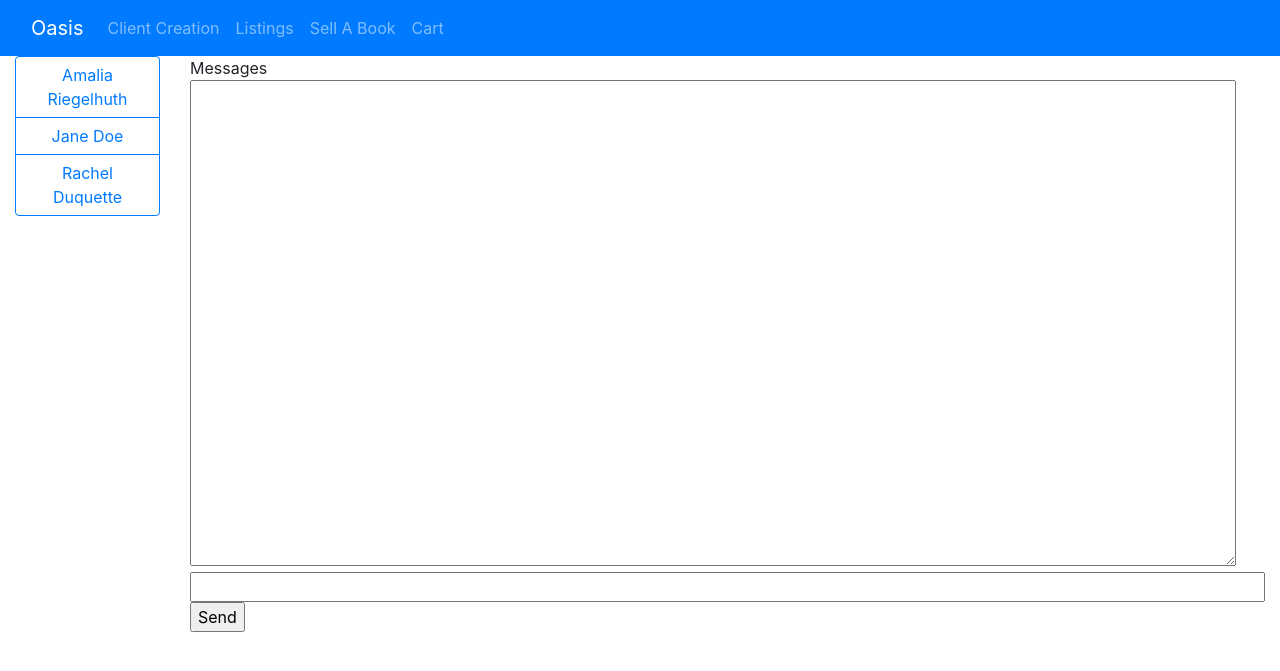
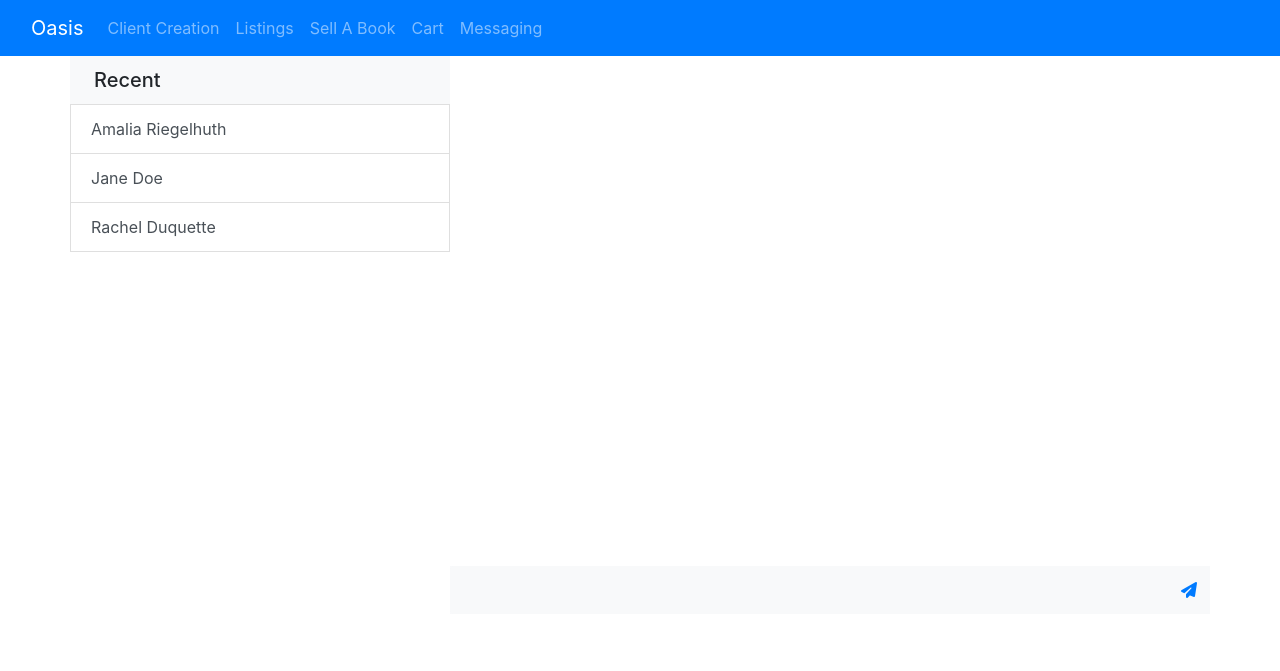
Before and after one commit to ADelCastillo1798/Oasis-Copy, a Django app: page /pages/messaging in a window 1280 px wide. Shown: the top 671 px of the page. Run offline with Django 3.2, Linux system fonts and the light colour scheme; a user stored in the database is signed in; data comes from the database, SQL or seed files in the repository; both versions use the stored data as it was after the commit; some libraries are stand-ins or nearby versions.

Commit message:
added basic formatting to messaging page

```diff
--- a/oasis/oasis/settings.py
+++ b/oasis/oasis/settings.py
@@ -11,6 +11,7 @@ https://docs.djangoproject.com/en/3.1/ref/settings/
 """
 
 from pathlib import Path
+import os
 
 # Build paths inside the project like this: BASE_DIR / 'subdir'.
 BASE_DIR = Path(__file__).resolve().parent.parent
@@ -125,6 +126,10 @@ USE_TZ = True
 
 # Static files (CSS, JavaScript, Images)
 # https://docs.djangoproject.com/en/3.1/howto/static-files/
+# define global static
+STATICFILES_DIRS = (
+    os.path.join(BASE_DIR, 'static'),
+)
 
 STATIC_URL = '/static/'
 
--- /dev/null
+++ b/oasis/pages/static/messaging.css
@@ -0,0 +1,28 @@
+#chat-log, #message-box {
+    height: 510px;
+    overflow-y: scroll;
+}
+/* @import url('https://fonts.googleapis.com/css2?family=Roboto:wght@500&display=swap'); */
+
+/* MESSAGING DIV */
+/* body {
+    font-family: 'Roboto', sans-serif;
+    font-size: 16px;
+} */
+
+
+::-webkit-scrollbar {
+    width: 12px;
+  }
+
+  ::-webkit-scrollbar-track {
+    width: 12px;
+    background: #f5f5f5;
+  }
+
+  ::-webkit-scrollbar-thumb {
+    width: 1em;
+    background-color: #ddd;
+    outline: 1px solid slategrey;
+    border-radius: 1rem;
+  }
--- a/oasis/pages/templates/base.html
+++ b/oasis/pages/templates/base.html
@@ -6,6 +6,9 @@
   <meta name="viewport" content="width=device-width, initial-scale=1">
   <link rel="stylesheet" href="https://cdn.jsdelivr.net/npm/bootstrap@4.5.3/dist/css/bootstrap.min.css" integrity="sha384-TX8t27EcRE3e/ihU7zmQxVncDAy5uIKz4rEkgIXeMed4M0jlfIDPvg6uqKI2xXr2" crossorigin="anonymous">
   <!-- Add additional CSS -->
+  <!-- to insert custom styling -->
+  {% block styles %}
+  {% endblock %}
 </head>
 <body>
   {% block sidebar %}
@@ -29,6 +32,9 @@
           <li class="nav-item">
             <a class="nav-link" href="{% url 'cart:cartdetail' %}">Cart</a>
           </li>
+          <li class="nav-item">
+            <a class="nav-link" href="{% url 'messaging' %}">Messaging</a>
+          </li>
         </ul>
       </div>
     </div>
--- a/oasis/pages/templates/messaging.html
+++ b/oasis/pages/templates/messaging.html
@@ -1,29 +1,51 @@
 {% extends "base.html" %}
+{% load static %}
+
+{% block styles %}
+<link rel="stylesheet" type="text/css" href="{% static 'messaging.css' %}" >
+<script src="https://use.fontawesome.com/03ca2ca227.js"></script>
+{% endblock %}
 
 {% block content %}
 <!-- {{request.user.username}}
 
 <p>Conversations from context: {{ conversations }}</p> -->
+<div class="container">
   <div class="row">
 
-<div class="col-sm">
-<div class="btn-group-vertical">
+    <!-- recent conversations -->
+    <div class="col-4 px-0">
+      <div class="bg-gray px-4 py-2 bg-light">
+        <p class="h5 mb-0 py-1">Recent</p>
+      </div>
+    <div class="list-group rounded-0" id="message-box">
     {% for conversation in conversations %}
-    <button type="button" class="btn btn-outline-primary" onclick="buttonClick(this,'{{conversation.id}}')" >
+
+        <button type="button" class="list-group-item list-group-item-action" onclick="buttonClick(this,'{{conversation.id}}')" >
           {{ conversation.buyer.first_name }} {{conversation.buyer.last_name}}
         </button>
-    <!-- <p>{{conversation.buyer}}</p>
-    <p>{{ conversation.buyer.first_name }} {{conversation.buyer.last_name}}</p> -->
+
     {% endfor %}
     </div>
     </div>
-<div class="col-lg" id="current-conversation">
-  <subheading>
-    Messages
-  </subheading>
-  <textarea id="chat-log" cols="100" rows="20"></textarea><br>
-  <input id="chat-message-input" type="text" size="100"><br>
-  <input id="chat-message-submit" type="button" value="Send">
+
+    <!-- chat box -->
+    <div class="col-8 px-0" id="current-conversation">
+
+      <!-- Area for messages to be added -->
+      <div class="px-4 py-5 bg-white" id = "chat-log">
+
+      </div>
+
+      <!-- New message entry -->
+      <div class="input-group mb-3 bg-light">
+        <input type="text" class="form-control py-4 bg-light border-0" id="chat-message-input">
+        <div class="input-group-append">
+          <button class="btn btn-link" type="button" id="chat-message-submit"><i class="fa fa-paper-plane"></i></button>
+        </div>
+      </div>
+
+    </div>
   </div>
 </div>
 
@@ -31,19 +53,21 @@
   let sessionKey = '{{ request.session.session_key }}';
   let currentUser = '{{ request.user.username }}';
   var chatSocket;
+
   function buttonClick(element,conversation_id){
-
     //if a current message is open
     if (chatSocket){
       //close it (to prevent messages being sent to the wrong person)
       chatSocket.close();
       //wipe old messages from screen
-      document.querySelector('#chat-log').value = '';
+      document.querySelector('#chat-log').innerHTML = ""
+      //make previous button inactive
+      document.querySelector('.active').className = "list-group-item list-group-item-action"
     }
+    //make button appear active
+    element.className += ' active'
     //print current websocket just for debugging
     console.log(chatSocket);
-
-    document.getElementById("current-conversation");
 
     //open a new websocket for this conversation
     chatSocket = new WebSocket(
@@ -53,13 +77,51 @@
         // + sessionKey
         // + "/"
         + conversation_id.replace(/-/g,"") //new chat session for every conversation
+        //removes dashes from conversation_id because django doesn't like them idk why
         + '/'
     );
+    //for debugging print chatSocket to verify it's different than before
     console.log(chatSocket);
 
+    //function to print new message (either sent or received)
     chatSocket.onmessage = function(e) {
         const data = JSON.parse(e.data);
-        document.querySelector('#chat-log').value += (data.message + '\n');
+        console.log(data);
+
+        //create new item for newest message
+        let div1 = document.createElement('div');
+        let div2 = document.createElement('div');
+        let div3 = document.createElement('div');
+        let message = document.createElement("p");
+        let timestamp = document.createElement("p");
+        //add message data
+        message.append(data.message);
+        timestamp.className = "small text-muted";
+        //add structure
+        div3.append(message);
+        div3.append(timestamp);
+        div2.append(div3);
+        div1.append(div2);
+        //add formatting
+
+        if (data.sender == currentUser){
+          //classes depends on whether sent by current user or other user
+          //this prints to the right
+          div1.className = "media w-50 ml-auto mb-3";
+          div2.className = "media-body";
+          div3.className="bg-primary rounded py-2 px-3 mb-2"
+          message.className = "text-small mb-0 text-white"
+        }
+        else{
+          //this prints to the left
+          div1.className = "media w-50 mb-3";
+          div2.className = "media-body ml-3";
+          div3.className="bg-light rounded py-2 px-3 mb-2"
+          message.className = "text-small mb-0 text-muted"
+
+        }
+        //add to chat log
+        document.querySelector('#chat-log').append(div1);
     };
 
     chatSocket.onclose = function(e) {
@@ -75,11 +137,15 @@
 
     document.querySelector('#chat-message-submit').onclick = function(e) {
         const messageInputDom = document.querySelector('#chat-message-input');
+        //get text from input field
         const message = messageInputDom.value;
+        //send message
         chatSocket.send(JSON.stringify({
             'message': message,
-            'conversation_id': conversation_id
+            'conversation_id': conversation_id,
+            'sender': currentUser,
         }));
+        //wipe input field
         messageInputDom.value = '';
     };
   }
```
Also changed, not shown: oasis/pages/consumers.py (+6 -3 lines), oasis/pages/templates/messaging.css (deleted, +0 -57 lines), oasis/db.sqlite3. Lines whose indentation alone changed are shown as unchanged.
